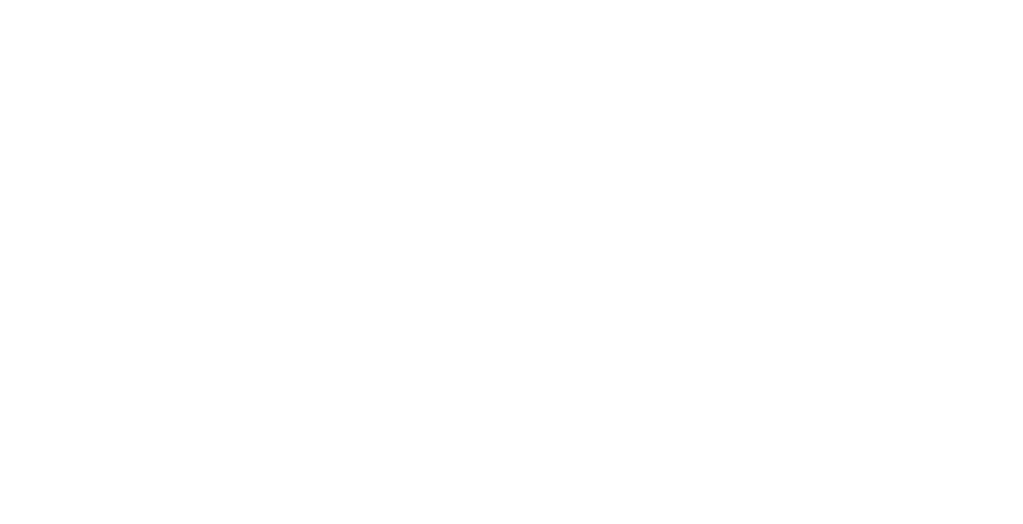
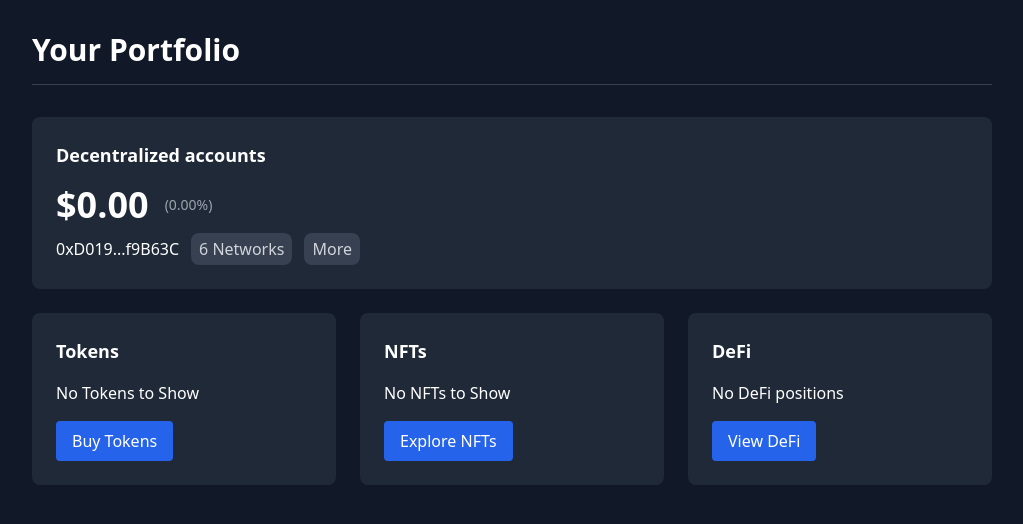
Before and after one commit to Satvik1769/askAlfred, a React (Vite) app in the folder frontend/: page /Portfolio in a window 1280 px wide. Before the commit this address had no page. Shown: the top 524 px of the page, without its empty margins (256-1279 px from the left). Built offline with nearby package versions, Linux system fonts and the light colour scheme; what @web3modal/ethers would draw is missing.

Commit message:
portfolio added
isme side me alfred ki photo aur uper navbar daal dena

```diff
--- a/frontend/src/App.jsx
+++ b/frontend/src/App.jsx
@@ -5,6 +5,7 @@
 import LoginSignup from './components/LoginSignup';
 
 import { createWeb3Modal, defaultConfig } from '@web3modal/ethers/react'
+import Portfolio from './components/Portfolio';
 
 const projectId = '706c0e5d6907e805a993314784e2c63d'
 
@@ -49,6 +50,7 @@
         <Route path="/" element={<Home />} />
         <Route path="/prediction" element={<SwapInterface />} />
         <Route path="/SwapInterface" element={<SwapInterface />} />
+        <Route path="/Portfolio" element={<Portfolio />} />
         <Route path="/login" element={<LoginSignup />} />
       </Routes>
     </Router>
--- a/frontend/src/components/NavigationBar.jsx
+++ b/frontend/src/components/NavigationBar.jsx
@@ -7,7 +7,7 @@
 
 const navigation = [
   { name: 'Home', href: '/', current: true },
-  { name: 'Portfolio', href: '#', current: false },
+  { name: 'Portfolio', href: '/Portfolio', current: false },
   { name: 'Swap', href: '/SwapInterface', current: false },
   { name: 'Predict', href: '#', current: false },
 ];
--- /dev/null
+++ b/frontend/src/components/Portfolio.jsx
@@ -0,0 +1,60 @@
+import React from 'react';
+import { useNavigate } from 'react-router-dom';
+import NavigationBar from './NavigationBar';
+
+function App() {
+    const navigate = useNavigate();
+    return (
+        <div className="min-h-screen bg-gray-900 text-white flex items-centre">
+        <div className="ml-64 w-full p-8">
+            <header className="flex justify-between items-center border-b border-gray-700 pb-4">
+            <h2 className="text-3xl font-bold">Your Portfolio</h2>
+            </header>
+
+            <div className="mt-8 bg-gray-800 p-6 rounded-lg">
+            <h3 className="text-lg font-semibold">Decentralized accounts</h3>
+            <div className="flex items-center mt-4">
+                <p className="text-4xl font-bold">$0.00</p>
+                <span className="text-sm text-gray-400 ml-4">(0.00%)</span>
+            </div>
+            <div className="flex items-center mt-2 space-x-3">
+                <span>0xD019...f9B63C</span>
+                <button className="bg-gray-700 text-gray-300 px-2 py-1 rounded-lg">
+                6 Networks
+                </button>
+                <button className="bg-gray-700 text-gray-300 px-2 py-1 rounded-lg">
+                More
+                </button>
+            </div>
+            </div>
+
+            {/* Additional Sections */}
+            <div className="grid grid-cols-3 gap-6 mt-6">
+            <div className="bg-gray-800 p-6 rounded-lg">
+                <h3 className="text-lg font-semibold">Tokens</h3>
+                <p className="mt-4">No Tokens to Show</p>
+                <button className="mt-4 bg-blue-600 hover:bg-blue-700 text-white py-2 px-4 rounded">
+                Buy Tokens
+                </button>
+            </div>
+            <div className="bg-gray-800 p-6 rounded-lg">
+                <h3 className="text-lg font-semibold">NFTs</h3>
+                <p className="mt-4">No NFTs to Show</p>
+                <button className="mt-4 bg-blue-600 hover:bg-blue-700 text-white py-2 px-4 rounded">
+                Explore NFTs
+                </button>
+            </div>
+            <div className="bg-gray-800 p-6 rounded-lg">
+                <h3 className="text-lg font-semibold">DeFi</h3>
+                <p className="mt-4">No DeFi positions</p>
+                <button className="mt-4 bg-blue-600 hover:bg-blue-700 text-white py-2 px-4 rounded">
+                View DeFi
+                </button>
+            </div>
+            </div>
+        </div>
+        </div>
+    );
+}
+
+export default App;
```
